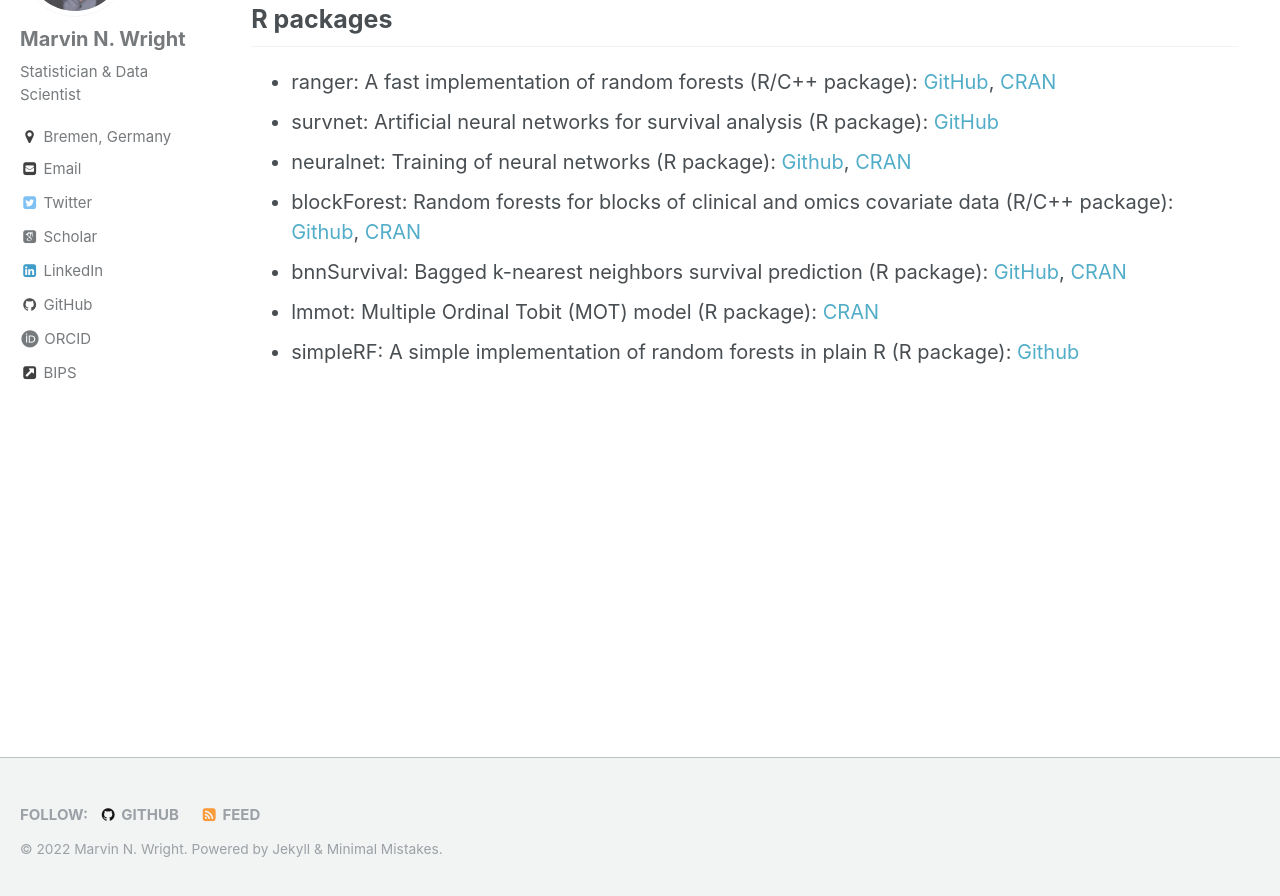
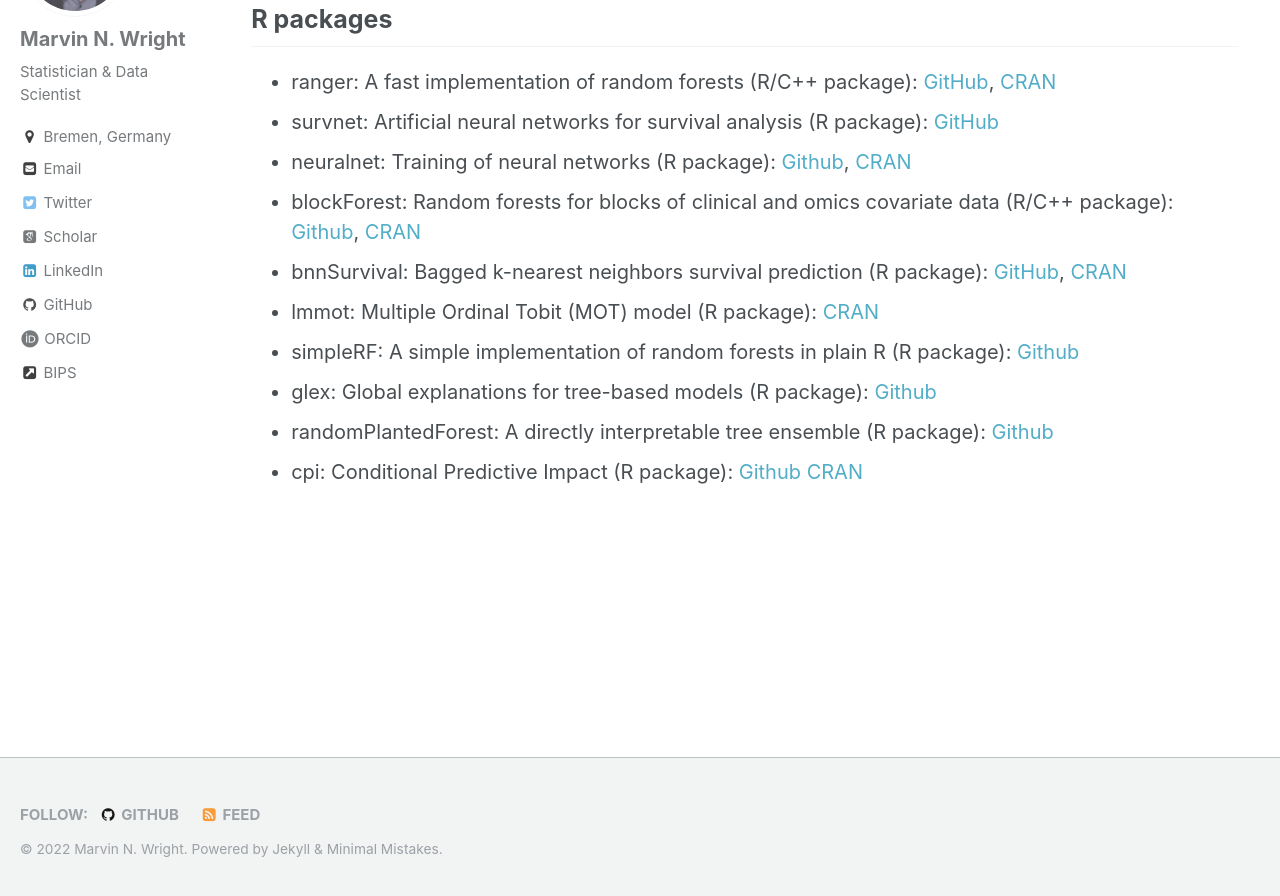
Before and after one commit to mnwright/mnwright.github.io, a Jekyll site: the page built from _pages/software.md, in a window 1280 px wide and 900 px high, scrolled down 224 px. Shown: the top 896 px of the window. Built offline with Jekyll 4.4.1, drawn with Linux system fonts in a browser that asks for light colours; some web fonts are replaced.

Commit message:
update software

```diff
--- a/_pages/software.md
+++ b/_pages/software.md
@@ -11,3 +11,6 @@ permalink: /software/
 * bnnSurvival: Bagged k-nearest neighbors survival prediction (R package): [GitHub](https://github.com/mnwright/bnnSurvival), [CRAN](https://cran.r-project.org/package=bnnSurvival)
 * lmmot: Multiple Ordinal Tobit (MOT) model (R package): [CRAN](https://cran.r-project.org/package=lmmot)
 * simpleRF: A simple implementation of random forests in plain R (R package): [Github](http://github.com/mnwright/simpleRF)
+* glex: Global explanations for tree-based models (R package): [Github](https://github.com/PlantedML/glex)
+* randomPlantedForest: A directly interpretable tree ensemble (R package): [Github](https://github.com/PlantedML/randomPlantedForest)
+* cpi: Conditional Predictive Impact (R package): [Github](https://github.com/bips-hb/cpi) [CRAN](https://cran.r-project.org/package=cpi)
```
